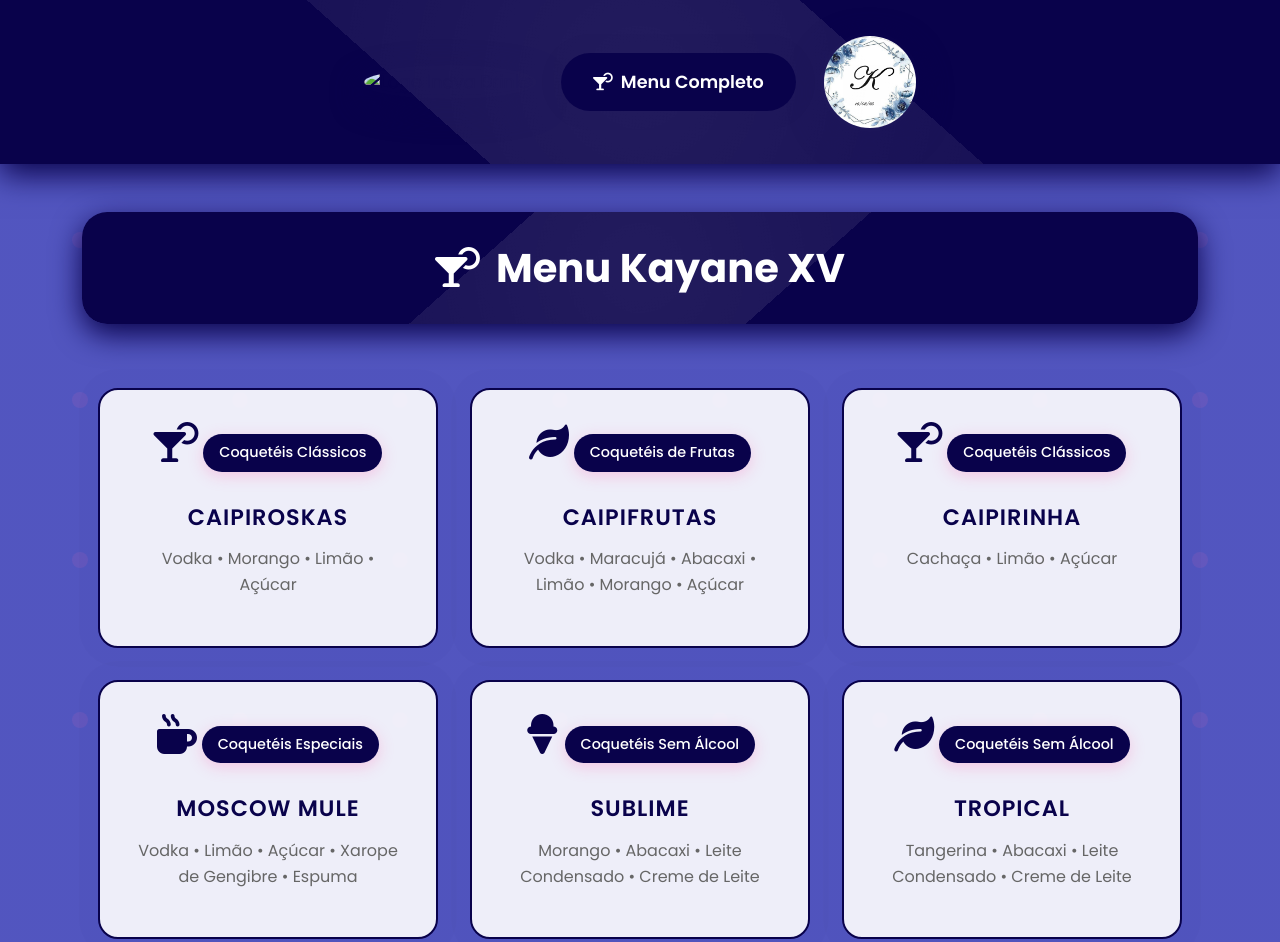
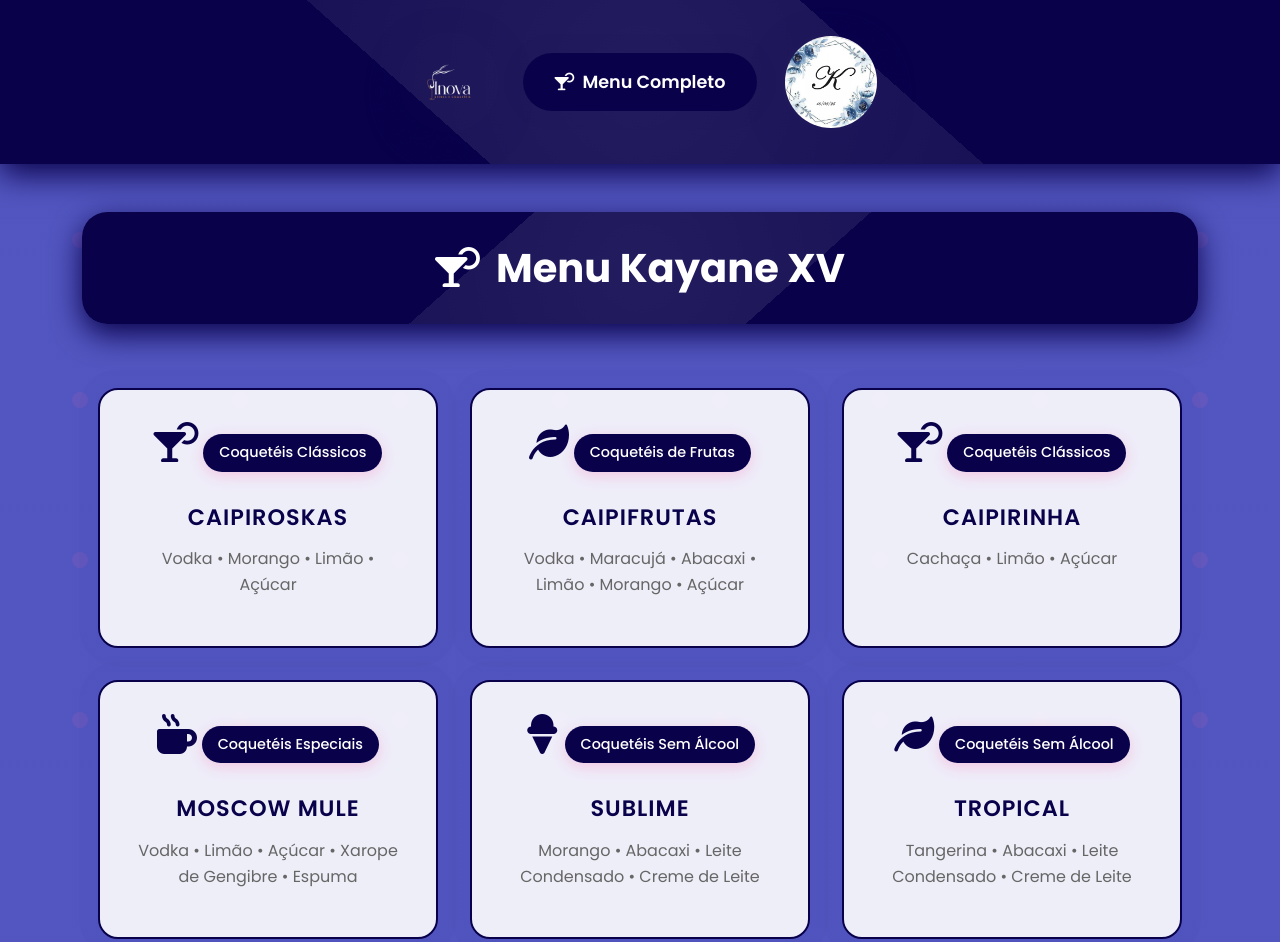
Before and after one commit to paulomml/Inova-Drinks, a plain HTML site: page index.html in a window 1280 px wide. Shown: the top 942 px of the page. Drawn offline with nearby package versions, Linux system fonts and the light colour scheme.

Commit message:
Update index.html

```diff
--- a/index.html
+++ b/index.html
@@ -453,7 +453,7 @@
       <div class="row justify-content-center align-items-center g-4">
         <div class="col-auto">
           <!-- Logo Inova Drinks -->
-          <img src="logo.XVs.ppg" alt="Logo Inova Drinks" class="logo">
+          <img src="logo.XVs.png" alt="Logo Inova Drinks" class="logo">
         </div>
         <div class="col-auto d-flex flex-column gap-3">
           <!-- Botão para rolar para a seção Menu Completo -->
```
